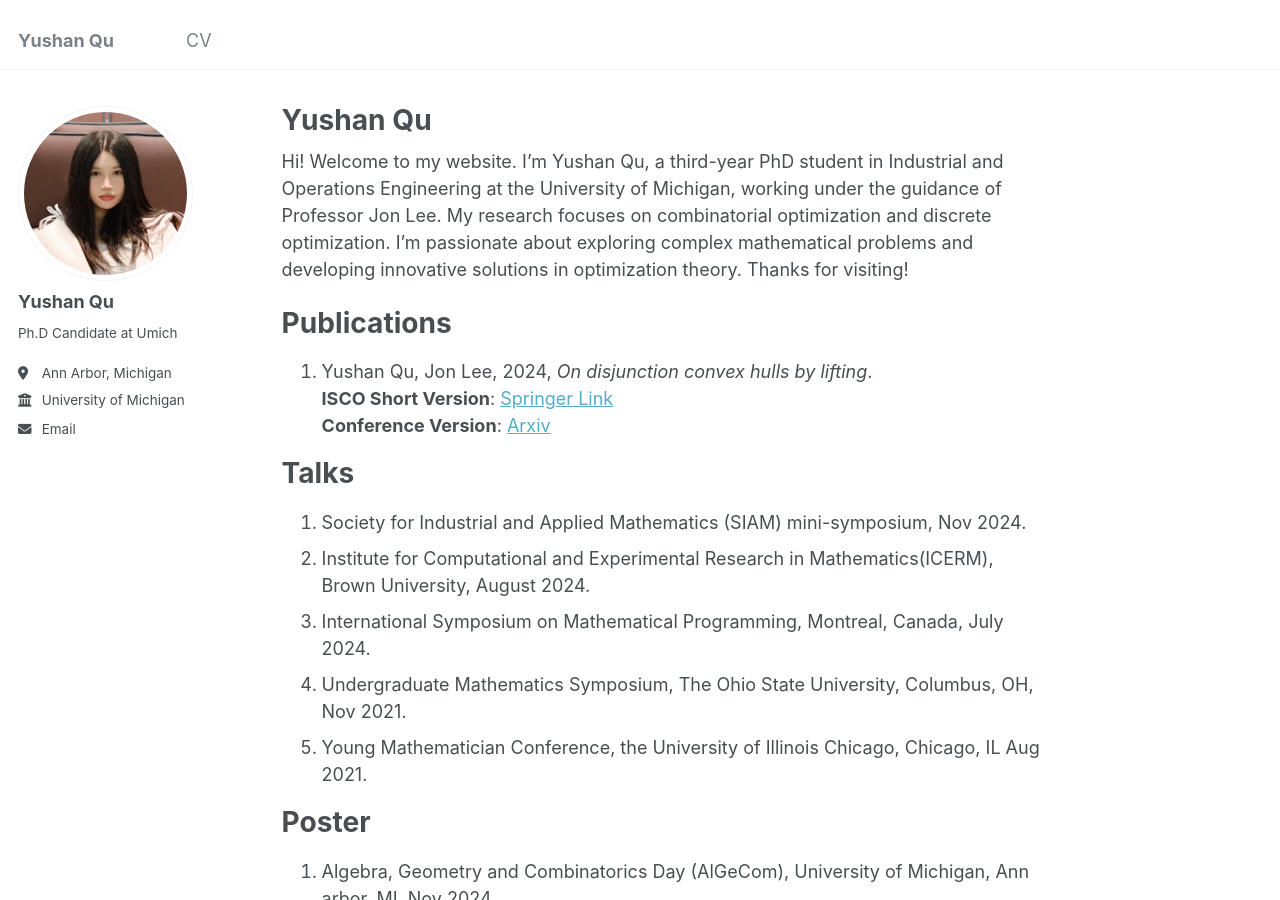
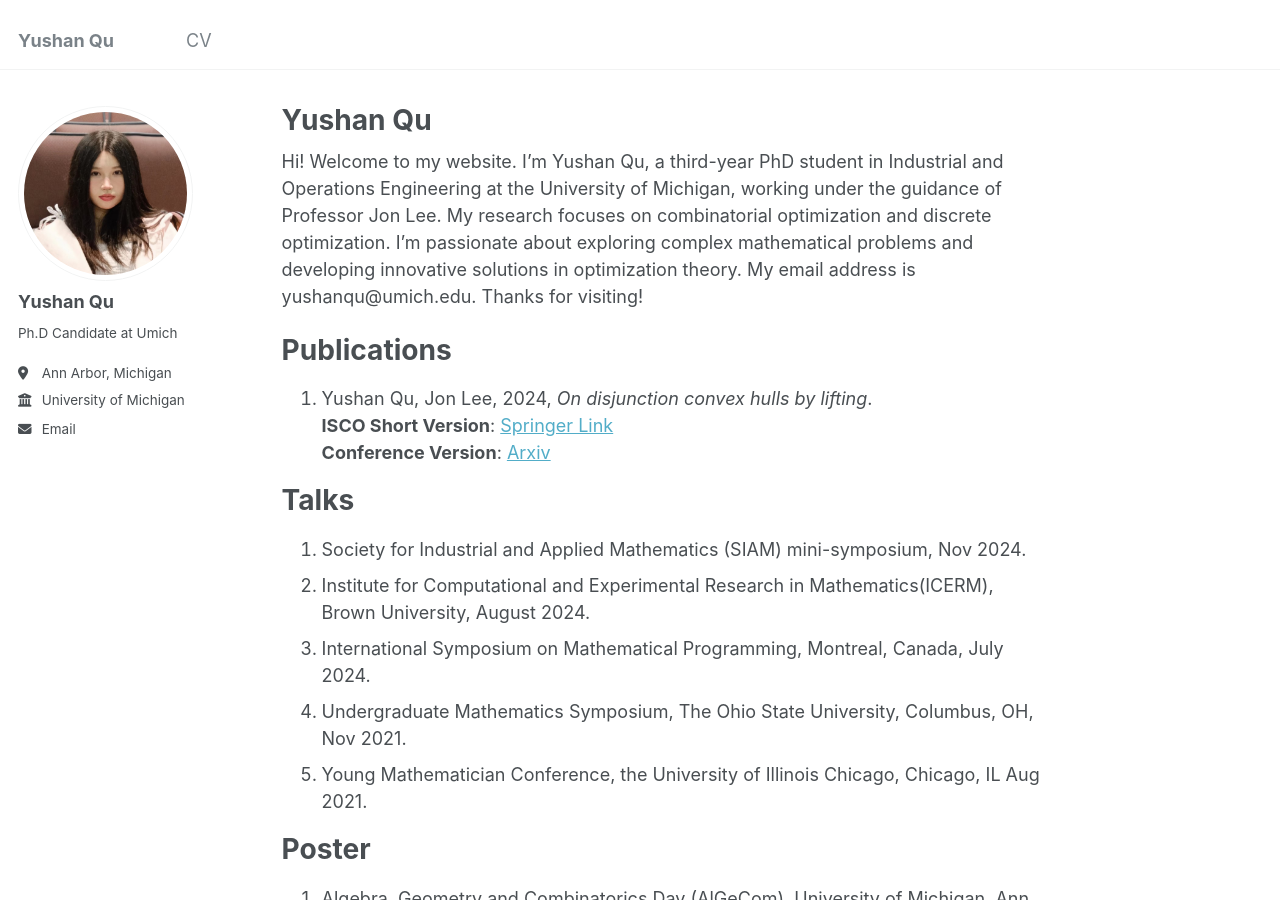
Before and after one commit to yushanqu/yushanqu.github.io, a Jekyll site: the page built from _pages/about.md, in a window 1280 px wide and 900 px high. Built offline with Jekyll 4.4.1, drawn with Linux system fonts in a browser that asks for light colours.

Commit message:
Update about.md

```diff
--- a/_pages/about.md
+++ b/_pages/about.md
@@ -7,7 +7,7 @@ redirect_from:
   - /about.html
 ---
 
-Hi! Welcome to my website. I’m Yushan Qu, a third-year PhD student in Industrial and Operations Engineering at the University of Michigan, working under the guidance of Professor Jon Lee. My research focuses on combinatorial optimization and discrete optimization. I’m passionate about exploring complex mathematical problems and developing innovative solutions in optimization theory. Thanks for visiting!
+Hi! Welcome to my website. I’m Yushan Qu, a third-year PhD student in Industrial and Operations Engineering at the University of Michigan, working under the guidance of Professor Jon Lee. My research focuses on combinatorial optimization and discrete optimization. I’m passionate about exploring complex mathematical problems and developing innovative solutions in optimization theory. My email address is yushanqu@umich.edu. Thanks for visiting!
 
 Publications
 ======
```
